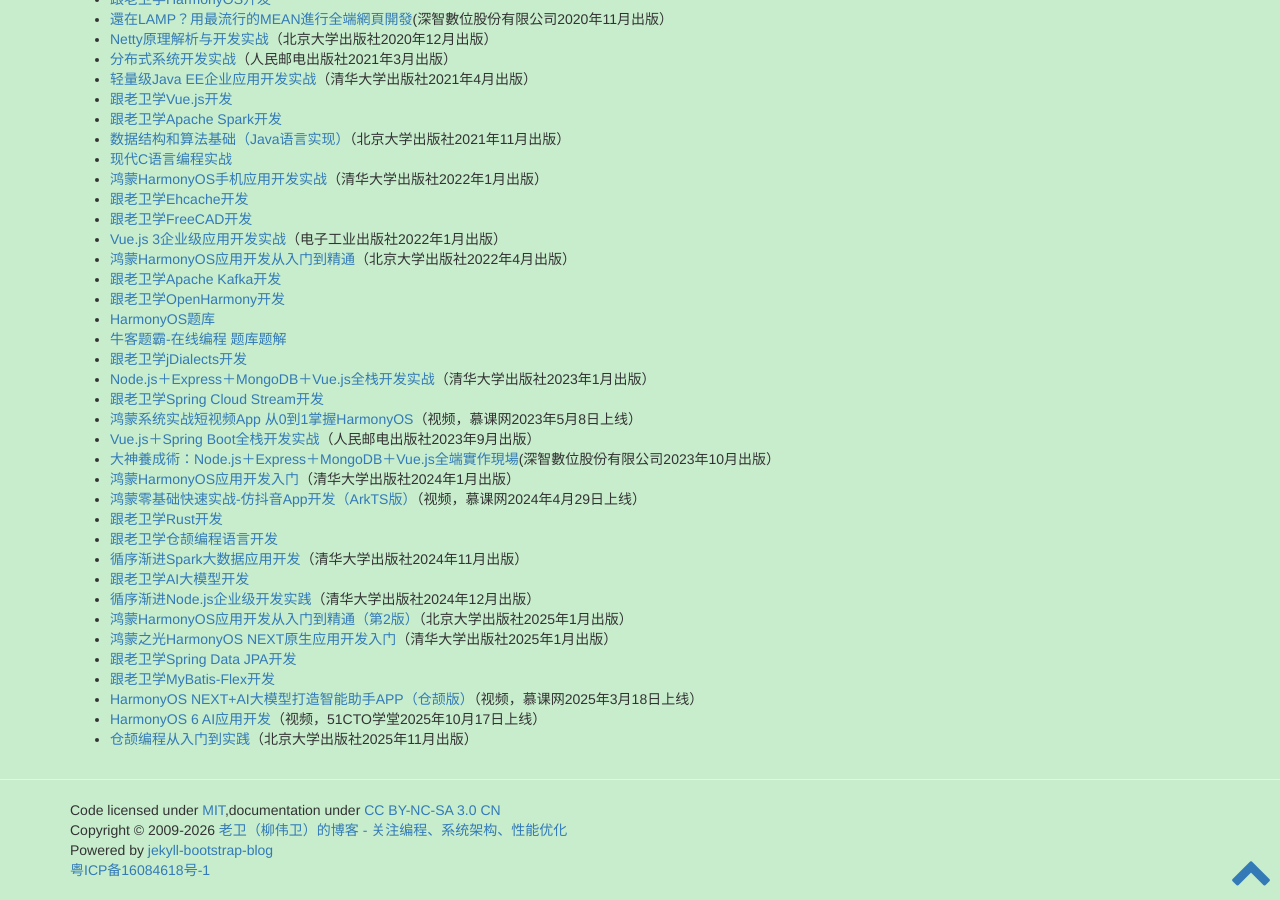
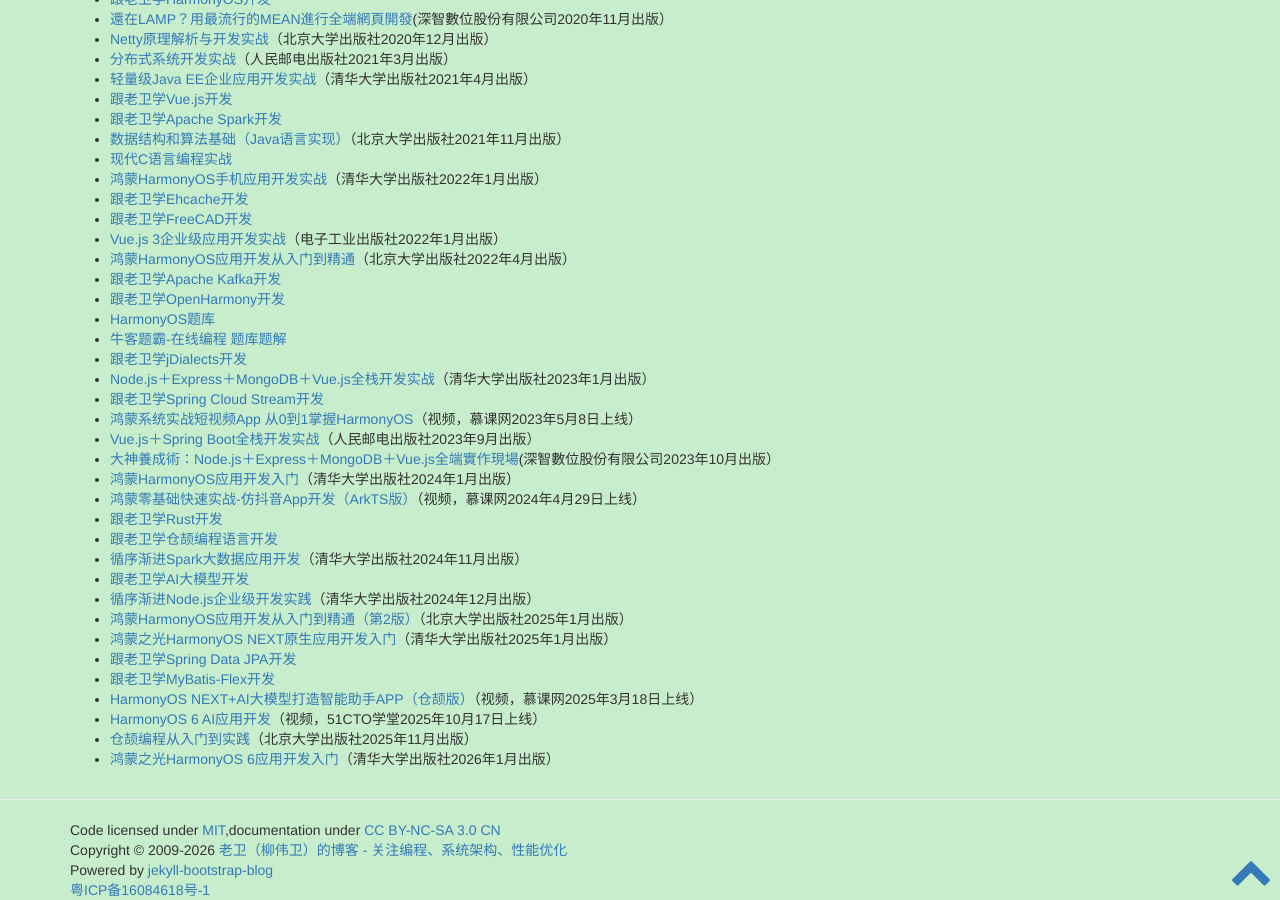
Before and after one commit to waylau/waylau.github.io, a Jekyll site: the page built from books/index.md, in a window 1280 px wide and 900 px high, scrolled down 1285 px. Built offline with Jekyll 4.4.1, drawn with Linux system fonts in a browser that asks for light colours; comment, search, counter and statistics services are not loaded.

Commit message:
add * [鸿蒙之光HarmonyOS 6应用开发入门](https://waylau.com/about-harmonyos-6-tutorial-book/)（清华大学出版社2026年1月出版）

```diff
--- a/books/index.md
+++ b/books/index.md
@@ -98,3 +98,4 @@
 * [HarmonyOS NEXT+AI大模型打造智能助手APP（仓颉版）](https://coding.imooc.com/class/927.html)（视频，慕课网2025年3月18日上线）
 * [HarmonyOS 6 AI应用开发](https://edu.51cto.com/course/39601.html)（视频，51CTO学堂2025年10月17日上线）
 * [仓颉编程从入门到实践](https://waylau.com/about-cangjie-programming-language-tutorial-book/)（北京大学出版社2025年11月出版）
+* [鸿蒙之光HarmonyOS 6应用开发入门](https://waylau.com/about-harmonyos-6-tutorial-book/)（清华大学出版社2026年1月出版）
```
